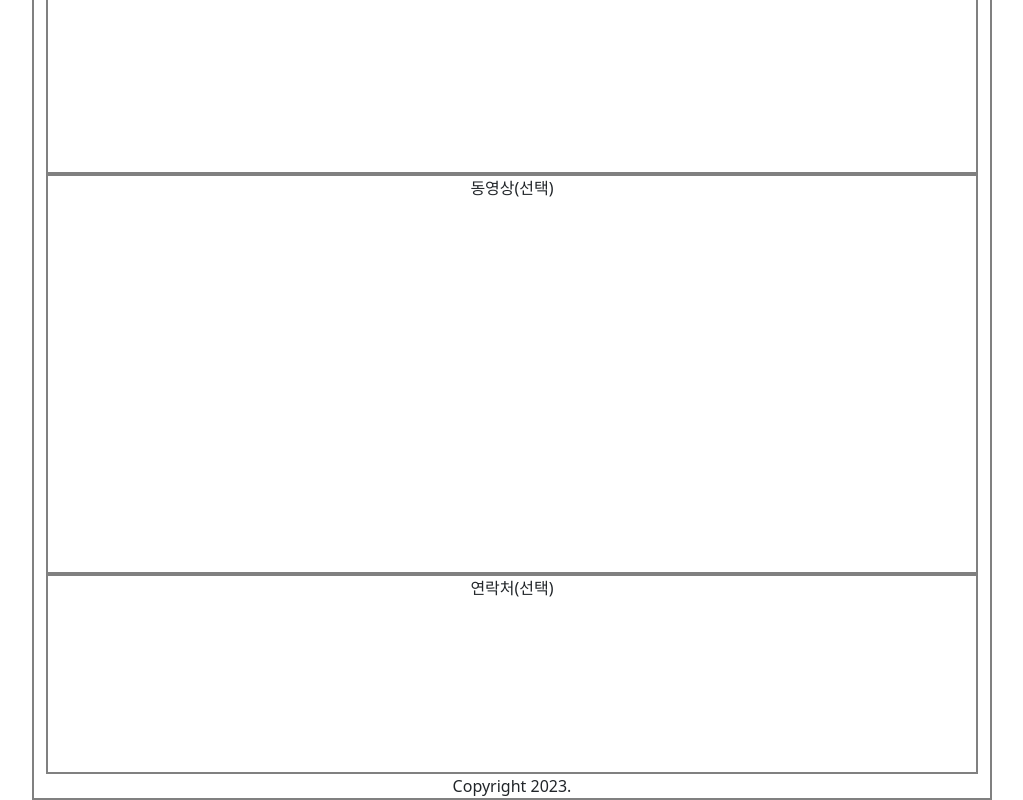
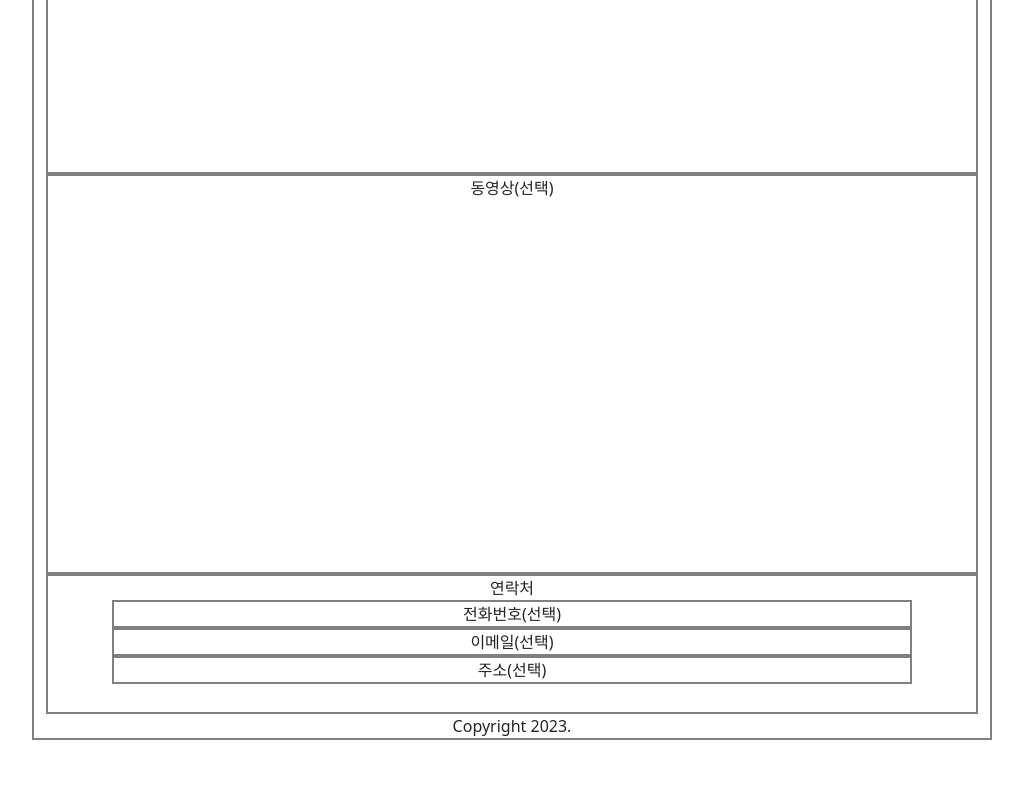
Before and after one commit to k1mjunyoung/madangbal, a plain HTML site: page ui.html in a window 1280 px wide. Shown: the part 578-1378 px from the top of the page, without its empty margins (128-1151 px from the left). After the commit the page ends 1318 px from the top, so only its background shows below. Drawn offline with nearby package versions, Linux system fonts and the light colour scheme.

Commit message:
update ui

```diff
--- a/ui.css
+++ b/ui.css
@@ -17,5 +17,8 @@ body {
     height: 400px;
 }
 .contact {
-    height: 200px;
+    height: 140px;
 }
+.tel, .mail,.address{
+    width: 50em;
+}
--- a/ui.html
+++ b/ui.html
@@ -21,8 +21,11 @@
             </div>
             <div id="layout" class="introduce">자기소개(선택)</div>
             <div id="layout" class="video">동영상(선택)</div>
-            <div id="layout" class="contact">연락처(선택)</div>
-
+            <div id="layout" class="contact">연락처
+                <div id="layout" class="tel">전화번호(선택)</div>
+                <div id="layout" class="mail">이메일(선택)</div>
+                <div id="layout" class="address">주소(선택)</div>
+            </div>
         </article>
         <footer>
             Copyright 2023.
```
